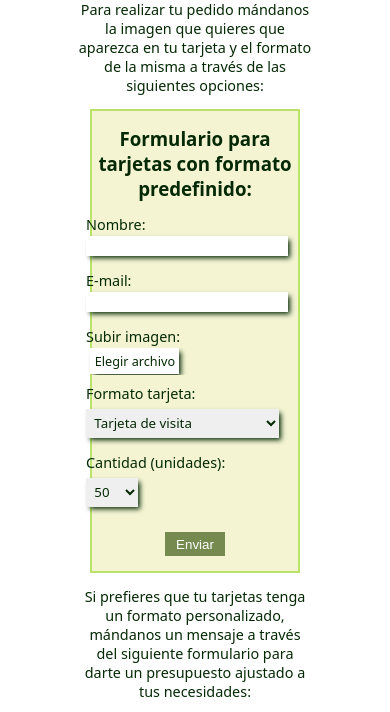
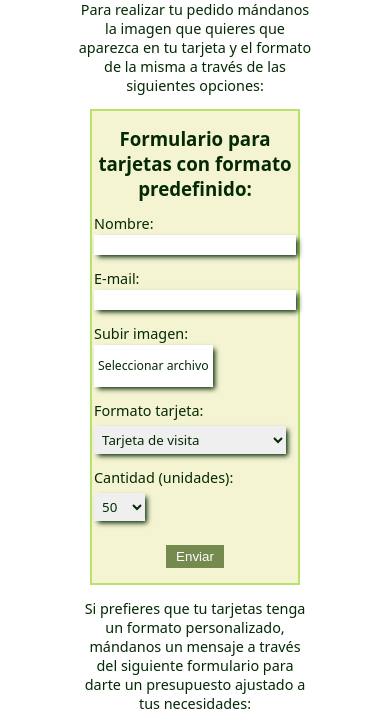
Before and after one commit to Vendelshella/proyecto_deOroVerde, a PHP site: page /realizar_pedido.html in a window 390 px wide. Shown: the part 181-893 px from the top of the page. Run offline with PHP 8.4, Linux system fonts and the light colour scheme.

Commit message:
arreglo input file que no se veia en mozilla

```diff
--- a/css/body_realizar_pedido.css
+++ b/css/body_realizar_pedido.css
@@ -26,30 +26,31 @@
     font-size: 130%;
 }
 
-/* input file*/
-#imagen_pedido{
-    display: block;
-    visibility: collapse;
-    font-size: 80%;
-    padding: 2%;
-    margin-bottom: 2%;
+/* boton input file*/
+.input_file{
+    position: relative;
+    background: white;
+    box-shadow: 3px 3px 5px -1px rgb(5, 41, 5);
+    font-size: 85%;
+    padding: 1% 0%;
+    margin-bottom: 5%;
 }
-#imagen_pedido::before{
-    content: 'Elegir archivo';
-    background-color: white;
-    font-family:system-ui, -apple-system, BlinkMacSystemFont, 'Segoe UI', Roboto, Oxygen, Ubuntu, Cantarell, 'Open Sans', 'Helvetica Neue', sans-serif;
-    color: rgb(5, 41, 5);
-    padding: 2%;
-    margin-bottom: 2%;
+div .input_file p{
+    position: absolute;
+}
+.subir_archivo{
+    position: absolute;
+    right: 0px;
+    left: 0px;
+    top: 0px;
+    bottom: 0px;
+    width: 100%;
+    height: 100%;
+    opacity: 0;
+    cursor: pointer;
 
-    opacity: 1;
-    visibility: visible;
-    cursor: pointer;
-    font-size: 110%;
-    box-shadow: 3px 3px 5px -1px rgb(5, 41, 5);
 }
-/* fin input file */
-
+/* fin boton input file */
 .seleccion{
     border: none;
     padding: 2%;
@@ -83,4 +84,7 @@
     td{
         display:flex;
     }
+    .input_file{
+        padding: 0% 2%;
+    }
 }
--- a/realizar_pedido.html
+++ b/realizar_pedido.html
@@ -47,7 +47,12 @@
                 </tr>
                 <tr class="subir_imagen">
                     <td><label>Subir imagen:</label></td>
-                    <td class="boton_archivo"><input class="imagen_pedido" type="file" id="imagen_pedido"></td>
+                    <td class="boton_archivo">
+                        <div class="input_file">
+                            <p>Seleccionar archivo</p>
+                            <input class="subir_archivo" type="file" id="subir_archivo">
+                        </div>
+                    </td>
                 </tr>
                 <tr>
                     <td><label for="formato_tarjeta">Formato tarjeta:</label></td>
```
Also changed, not shown: 1 other file.
